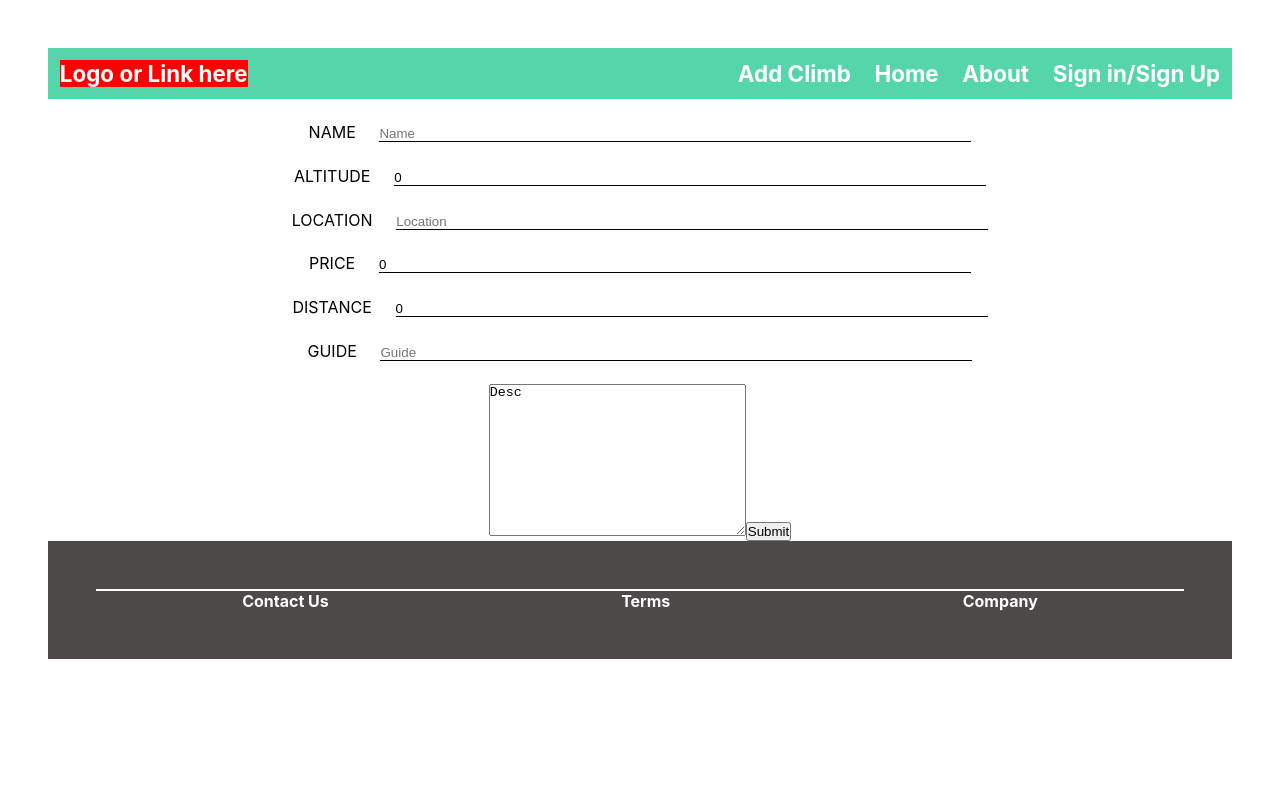
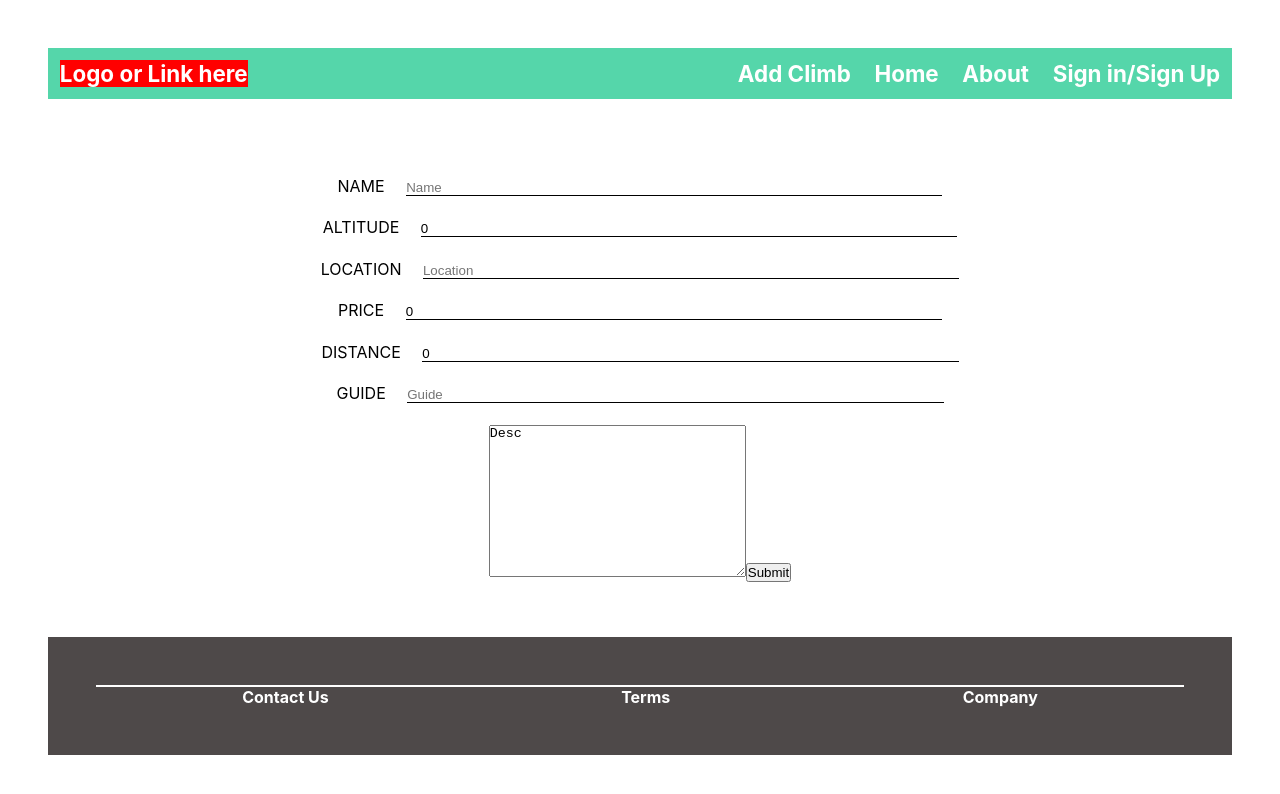
Before and after one commit to michaelohalloran/great-climbs, a React (Create React App) app: page /add-climb in a window 1280 px wide. Shown: the top 794 px of the page. Built offline with nearby package versions, Linux system fonts and the light colour scheme.

Commit message:
include forms for adding climb

```diff
--- a/src/components/AddClimb.js
+++ b/src/components/AddClimb.js
@@ -2,6 +2,7 @@ import React, { Component } from "react";
 import "./AddClimb.scss";
 
 class AddClimb extends Component {
+	// TODO add start and ending lat/lng and/or altitude to make grade calculation
 	state = {
 		name: "",
 		altitude: 0,
--- a/src/components/AddClimb.scss
+++ b/src/components/AddClimb.scss
@@ -1,6 +1,8 @@
 .climb-form-container {
 	// background: linear-gradient(to right, #56ccf2, #2f80ed);
 	text-align: center;
+	margin: 2%;
+	padding: 2rem;
 
 	.climb-input-container {
 		margin: 2% 0;
```
